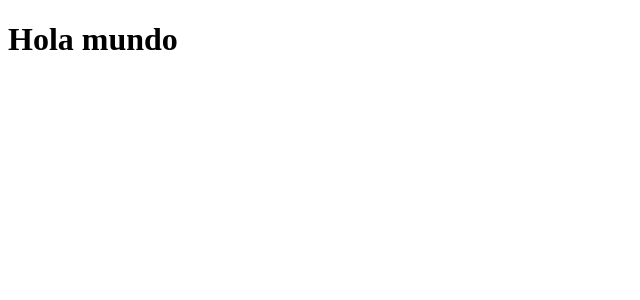
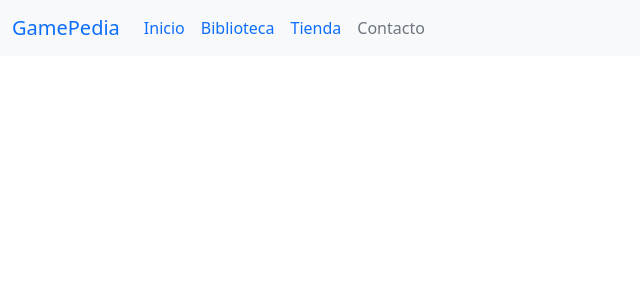
Before and after one commit to demarcopy/demarcoReact, a React (Create React App) app: page / in a window 1280 px wide. Shown: the top 300 px of the page, without its empty margins (0-640 px from the left). Built offline with nearby package versions, Linux system fonts and the light colour scheme.

Commit message:
Agrego NavBar y Libreria Bootstrap

```diff
--- a/package.json
+++ b/package.json
@@ -3,9 +3,11 @@
   "version": "0.1.0",
   "private": true,
   "dependencies": {
+    "@popperjs/core": "^2.11.5",
     "@testing-library/jest-dom": "^5.16.4",
     "@testing-library/react": "^13.2.0",
     "@testing-library/user-event": "^13.5.0",
+    "bootstrap": "^5.1.3",
     "react": "^18.1.0",
     "react-dom": "^18.1.0",
     "react-scripts": "5.0.1",
--- a/src/App.js
+++ b/src/App.js
@@ -1,5 +1,13 @@
-const App = () => {
-    return <h1>Hola mundo</h1>
+ import FooterPrincipal from "./components/Footer"
+ import Navbar  from "./components/Navbar";
+
+
+ function App ()  {
+    return (
+     <>
+        <Navbar />
+     </>
+    );
 }
 
 export default App
--- /dev/null
+++ b/src/components/Footer.js
@@ -0,0 +1,11 @@
+import React from 'react';
+
+const  FooterPrincipal = () => {
+  return (
+    <div>
+        <h1>  Hola soy el footer </h1>
+    </div>
+  )
+}
+
+export default FooterPrincipal;
--- /dev/null
+++ b/src/components/Navbar.js
@@ -0,0 +1,24 @@
+import React from 'react'
+
+const Navbar = () => {
+  return (
+    <nav className="navbar navbar-expand-lg bg-light">
+    <div className="container-fluid">
+      <a className="navbar-brand" href="#">GamePedia</a>
+      <button className="navbar-toggler" type="button" data-bs-toggle="collapse" data-bs-target="#navbarNavAltMarkup" aria-controls="navbarNavAltMarkup" aria-expanded="false" aria-label="Toggle navigation">
+        <span className="navbar-toggler-icon"></span>
+      </button>
+      <div className="collapse navbar-collapse" id="navbarNavAltMarkup">
+        <div className="navbar-nav">
+          <a className="nav-link active" aria-current="page" href="#">Inicio</a>
+          <a className="nav-link" href="#">Biblioteca</a>
+          <a className="nav-link" href="#">Tienda</a>
+          <a className="nav-link disabled">Contacto </a>
+        </div>
+      </div>
+    </div>
+  </nav>
+  )
+}
+
+export default Navbar
--- a/src/index.js
+++ b/src/index.js
@@ -3,6 +3,8 @@
 import ReactDOM from 'react-dom/client';
 import App from "./App.js";
 import "./estilos.css"
+import * as bootstrap from "bootstrap"
+import 'bootstrap/dist/css/bootstrap.min.css';
 
 // Agarrar una app que ya existe de REACT y mostrarla en el DOM
 
```
Also changed, not shown: src/footer.js (deleted), 1 other file (tests, documents, lock files or other folders).
